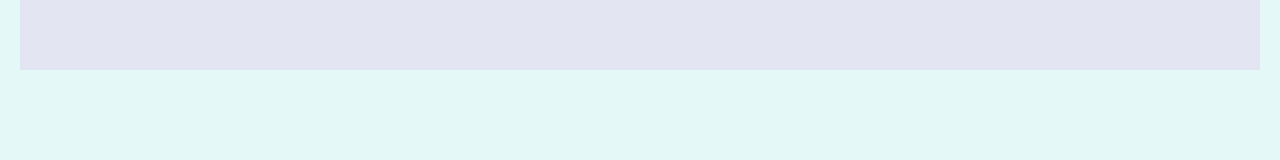
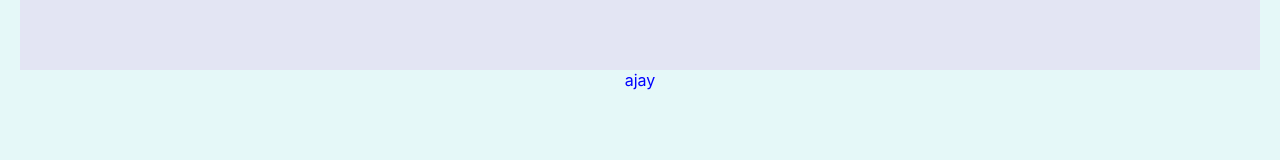
Before and after one commit to AjayManinder/practice, a React (Create React App) app: page /About in a window 1280 px wide. Shown: the part 850-1010 px from the top of the page. Built offline with nearby package versions, Linux system fonts and the light colour scheme.

Commit message:
about change 1

```diff
--- a/src/Pages/About.js
+++ b/src/Pages/About.js
@@ -31,6 +31,7 @@ const About=()=>{
 
     <div> Nathan Strandberg and Katie Kirk are doing what makes them happy, and this is obvious throughout their page.</div>
 </div>
+<div style={{color:"blue"}}> ajay</div>
 </div>
 
             </>
--- a/src/Store/Reducer/Counter.js
+++ b/src/Store/Reducer/Counter.js
@@ -0,0 +1,6 @@
+const counterReducer = ()=>{
+
+
+
+
+}
```
